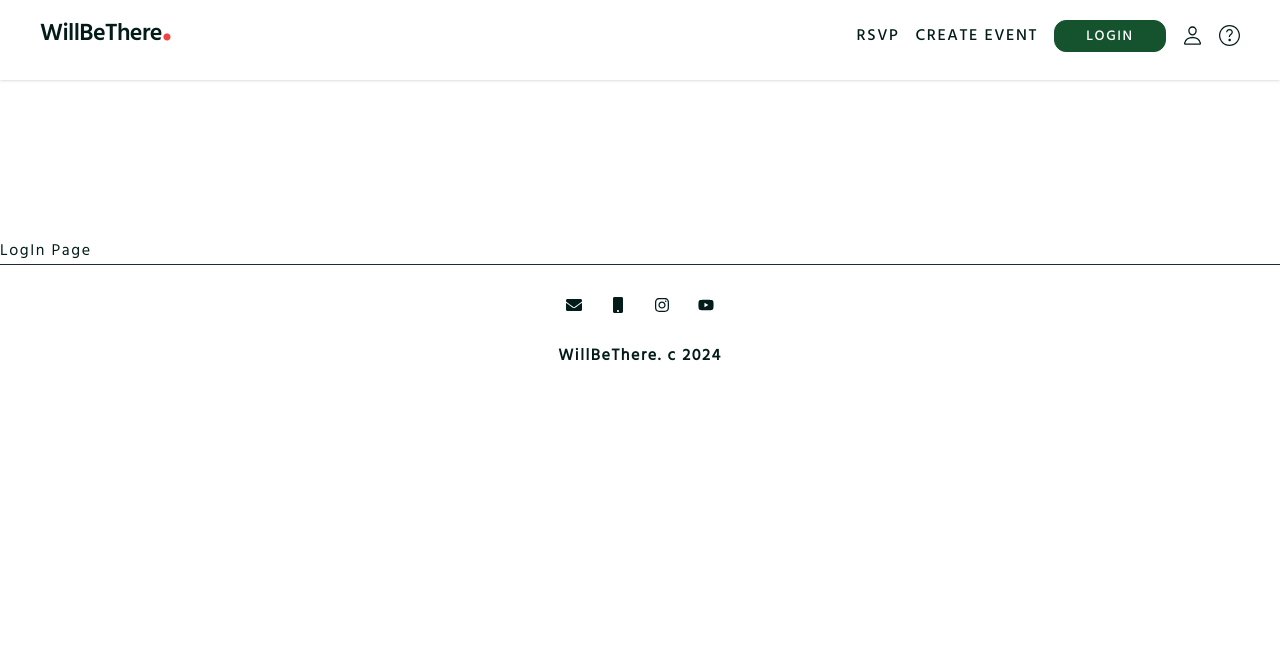
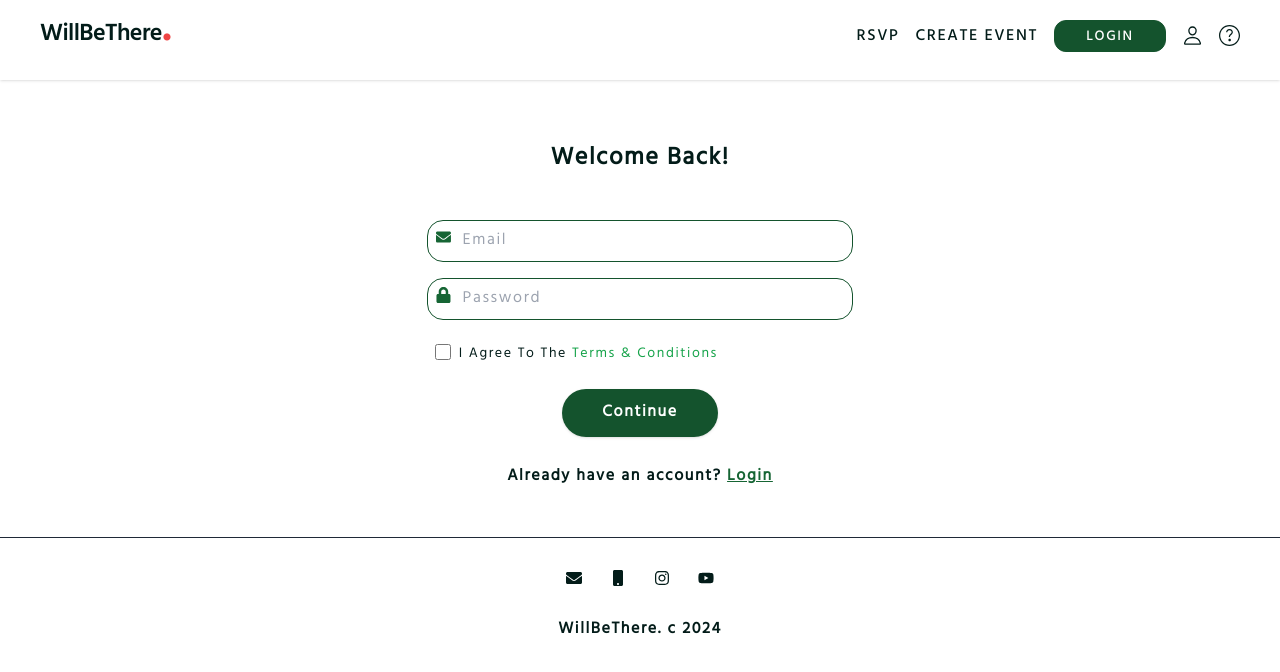
Before and after one commit to Baudwin/will-be-there-frontend, a React (Vite) app: page /login in a window 1280 px wide. Shown: the top 672 px of the page. Built offline with nearby package versions, Linux system fonts and the light colour scheme.

Commit message:
installed and setup zustand state management tool

```diff
--- a/src/routes/Login.jsx
+++ b/src/routes/Login.jsx
@@ -1,7 +1,49 @@
+import { FaEnvelope, FaLock } from "react-icons/fa";
+import { Link } from "react-router-dom";
+
 export function LogIn() {
   return (
-    <div className="mt-40">
-      <h1>LogIn Page</h1>
+    <div className='py-10'>
+    <div className='container space-y-5 lg:w-1/3 md:w-1/2 sm:px-7 m-auto'>
+<h1 className='font-bold text-2xl text-center py-6'>Welcome Back!</h1>
+
+{/* inputs */}
+<div className='flex flex-col gap-4'>
+
+<div className="border border-green-900 rounded-2xl flex gap-3 p-2">
+  <FaEnvelope className="text-green-800"/>
+<input className="w-full focus:outline-none" placeholder="Email" type="text" name="" id="" />
+</div>
+
+<div className="border border-green-900 rounded-2xl flex gap-3 p-2">
+<FaLock className="text-green-800"/>
+<input className="w-full focus:outline-none" placeholder="Password" type="text" name="" id="" />
+</div>
+
     </div>
+
+{/* agree to terms */}
+<div className="flex items-center gap-2 px-2">
+<div className="mt-1">
+  <input className="w-4 h-4" type="checkbox" name="" id="" />
+</div>
+
+<p className="capitalize text-sm">I Agree To the <span className="text-green-600"> terms & conditions</span></p>
+</div>
+
+{/* continue button  */}
+<div className="flex justify-center">
+<button className="bg-green-900 hover:bg-green-700 px-10 py-3 font-semibold text-white shadow rounded-full">Continue</button>
+</div>
+
+{/* already have an account */}
+<div className="text-center py-2">
+<p className="font-semibold" >Already have an account? <Link to={'/signup'} className="text-green-800 underline hover:text-green-700">Login</Link></p>
+</div>
+
+
+    </div>
+
+  </div>
   );
 }
--- a/src/routes/SignUp.jsx
+++ b/src/routes/SignUp.jsx
@@ -1,7 +1,48 @@
+import { FaEnvelope, FaLock } from "react-icons/fa";
+import { Link } from "react-router-dom";
 export function SignUp() {
   return (
-    <>
-      <h1>SignUp Page</h1>
-    </>
+    <div className='py-10'>
+      <div className='container space-y-5 w-1/3 m-auto'>
+ <h1 className='font-bold text-2xl text-center py-6'>Lets get started!</h1>
+
+{/* inputs */}
+ <div className='flex flex-col gap-4'>
+
+  <div className="border border-green-900 rounded-2xl flex gap-3 p-2">
+    <FaEnvelope className="text-green-800"/>
+<input className="w-full focus:outline-none" placeholder="Email" type="text" name="" id="" />
+  </div>
+
+<div className="border border-green-900 rounded-2xl flex gap-3 p-2">
+  <FaLock className="text-green-800"/>
+ <input className="w-full focus:outline-none" placeholder="Password" type="text" name="" id="" />
+</div>
+
+      </div>
+
+{/* agree to terms */}
+<div className="flex items-center gap-2 px-2">
+  <div className="mt-1">
+    <input className="w-4 h-4" type="checkbox" name="" id="" />
+  </div>
+
+  <p className="capitalize text-sm">I Agree To the <span className="text-green-600"> terms & conditions</span></p>
+</div>
+
+{/* continue button  */}
+<div className="flex justify-center">
+<button className="bg-green-900 hover:bg-green-700 px-10 py-3 font-semibold text-white shadow rounded-full">Continue</button>
+</div>
+
+{/* already have an account */}
+<div className="text-center py-2">
+<p className="font-semibold" >Already have an account? <Link to={'/login'} className="text-green-800 underline hover:text-green-700">Login</Link></p>
+</div>
+
+
+      </div>
+
+    </div>
   );
 }
```
Also changed, not shown: package.json (+6 -1 lines), store/useAuthStore.js (added, +17 -0 lines), 1 other file (tests, documents, lock files or other folders).
